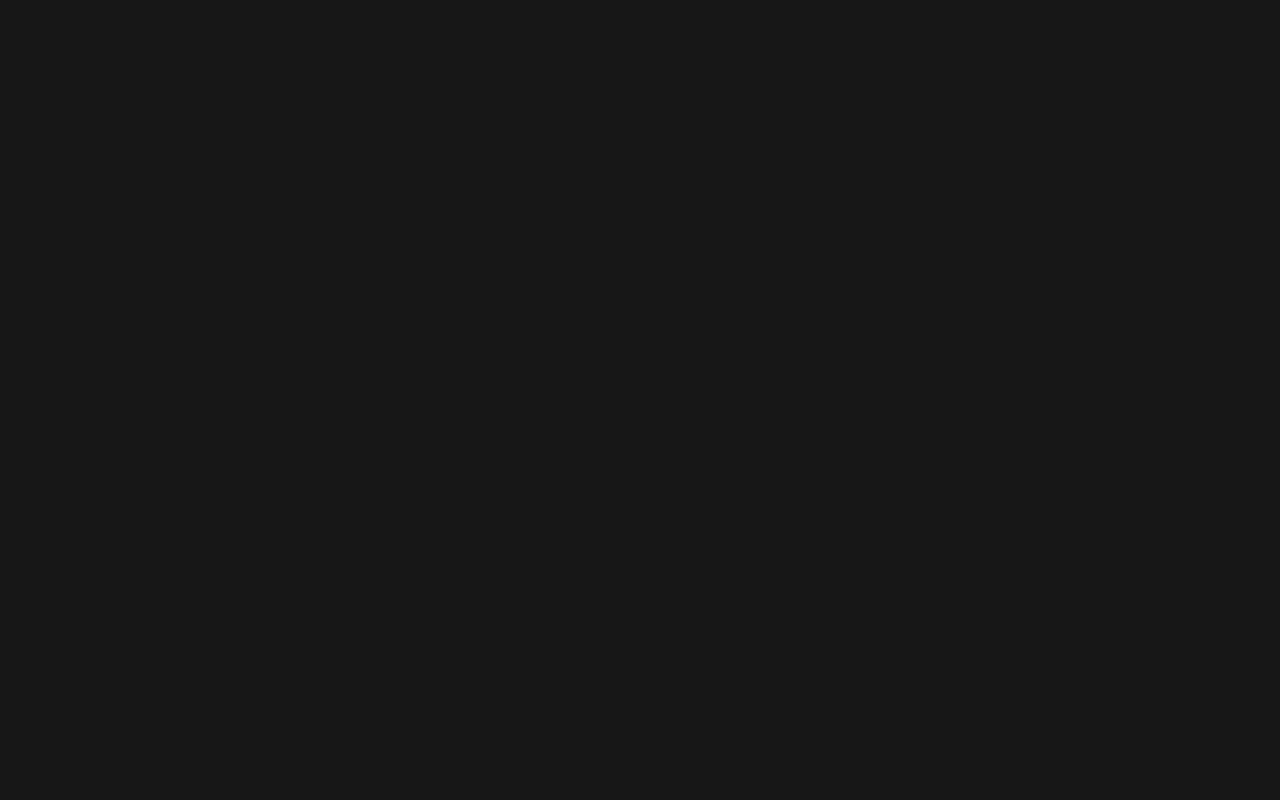
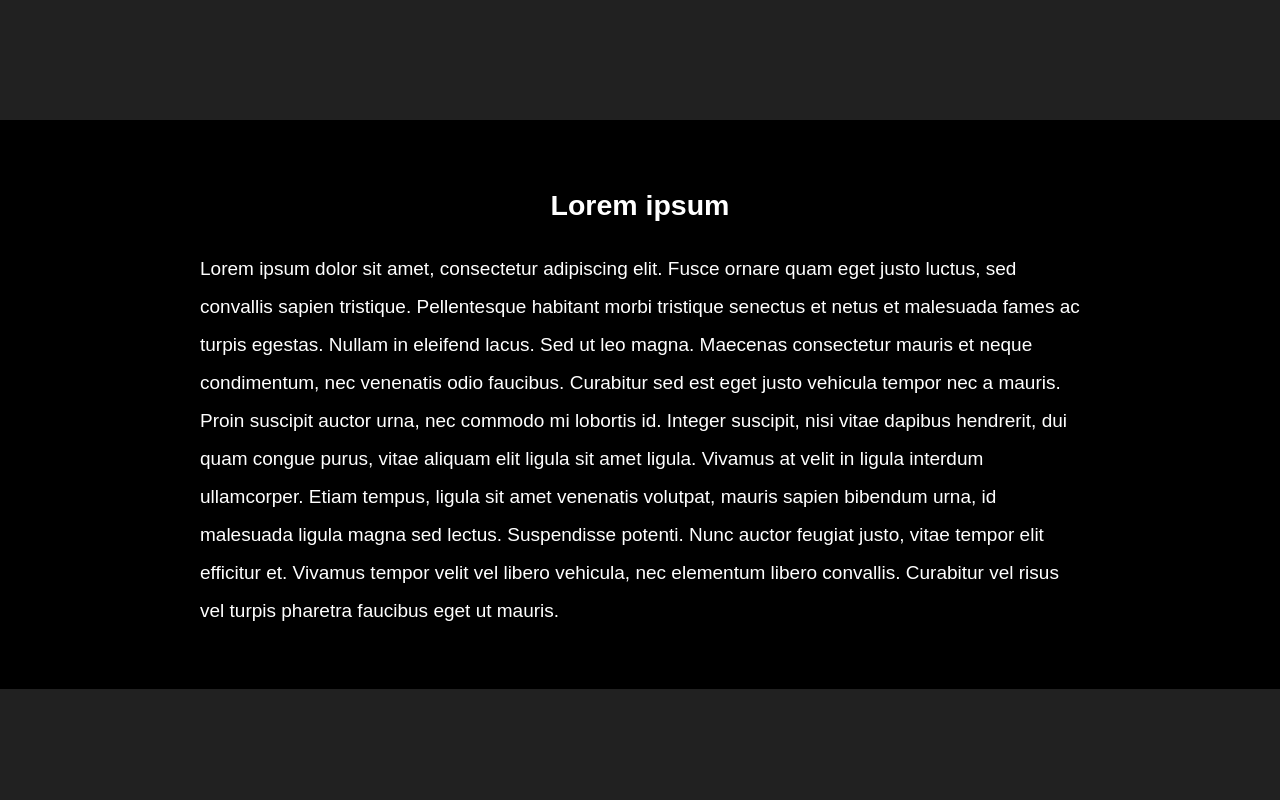
Before and after one commit to Weshmangle/pillowSiteWeb, a React (Vite) app in the folder client/: page /studio in a window 1280 px wide. Shown: the part 800-1600 px from the top of the page. Before the commit the page ends 1100 px from the top, so only its background shows below. Built offline with nearby package versions, Linux system fonts and the light colour scheme.

Commit message:
Page Studio v1

```diff
--- a/client/src/pages/Studio.jsx
+++ b/client/src/pages/Studio.jsx
@@ -3,6 +3,37 @@ import { useEffect } from 'react'
 
 const Studio = () => {
 
+    const paragArray = [
+            {
+               id: 0,
+               title : "Lorem ipsum",
+               paragraph : "Lorem ipsum dolor sit amet, consectetur adipiscing elit. Fusce ornare quam eget justo luctus, sed convallis sapien tristique. Pellentesque habitant morbi tristique senectus et netus et malesuada fames ac turpis egestas. Nullam in eleifend lacus. Sed ut leo magna. Maecenas consectetur mauris et neque condimentum, nec venenatis odio faucibus. Curabitur sed est eget justo vehicula tempor nec a mauris. Proin suscipit auctor urna, nec commodo mi lobortis id. Integer suscipit, nisi vitae dapibus hendrerit, dui quam congue purus, vitae aliquam elit ligula sit amet ligula. Vivamus at velit in ligula interdum ullamcorper. Etiam tempus, ligula sit amet venenatis volutpat, mauris sapien bibendum urna, id malesuada ligula magna sed lectus. Suspendisse potenti. Nunc auctor feugiat justo, vitae tempor elit efficitur et. Vivamus tempor velit vel libero vehicula, nec elementum libero convallis. Curabitur vel risus vel turpis pharetra faucibus eget ut mauris."
+            },
+
+            {
+               id: 1,
+               title : "Lorem ipsum",
+               paragraph : "Lorem ipsum dolor sit amet, consectetur adipiscing elit. Fusce ornare quam eget justo luctus, sed convallis sapien tristique. Pellentesque habitant morbi tristique senectus et netus et malesuada fames ac turpis egestas. Nullam in eleifend lacus. Sed ut leo magna. Maecenas consectetur mauris et neque condimentum, nec venenatis odio faucibus. Curabitur sed est eget justo vehicula tempor nec a mauris. Proin suscipit auctor urna, nec commodo mi lobortis id. Integer suscipit, nisi vitae dapibus hendrerit, dui quam congue purus, vitae aliquam elit ligula sit amet ligula. Vivamus at velit in ligula interdum ullamcorper. Etiam tempus, ligula sit amet venenatis volutpat, mauris sapien bibendum urna, id malesuada ligula magna sed lectus. Suspendisse potenti. Nunc auctor feugiat justo, vitae tempor elit efficitur et. Vivamus tempor velit vel libero vehicula, nec elementum libero convallis. Curabitur vel risus vel turpis pharetra faucibus eget ut mauris."
+            },
+
+            {
+               id: 2,
+               title : "Lorem ipsum",
+               paragraph : "Lorem ipsum dolor sit amet, consectetur adipiscing elit. Fusce ornare quam eget justo luctus, sed convallis sapien tristique. Pellentesque habitant morbi tristique senectus et netus et malesuada fames ac turpis egestas. Nullam in eleifend lacus. Sed ut leo magna. Maecenas consectetur mauris et neque condimentum, nec venenatis odio faucibus. Curabitur sed est eget justo vehicula tempor nec a mauris. Proin suscipit auctor urna, nec commodo mi lobortis id. Integer suscipit, nisi vitae dapibus hendrerit, dui quam congue purus, vitae aliquam elit ligula sit amet ligula. Vivamus at velit in ligula interdum ullamcorper. Etiam tempus, ligula sit amet venenatis volutpat, mauris sapien bibendum urna, id malesuada ligula magna sed lectus. Suspendisse potenti. Nunc auctor feugiat justo, vitae tempor elit efficitur et. Vivamus tempor velit vel libero vehicula, nec elementum libero convallis. Curabitur vel risus vel turpis pharetra faucibus eget ut mauris."
+            },
+
+            {
+               id: 3,
+               title : "Lorem ipsum",
+               paragraph : "Lorem ipsum dolor sit amet, consectetur adipiscing elit. Fusce ornare quam eget justo luctus, sed convallis sapien tristique. Pellentesque habitant morbi tristique senectus et netus et malesuada fames ac turpis egestas. Nullam in eleifend lacus. Sed ut leo magna. Maecenas consectetur mauris et neque condimentum, nec venenatis odio faucibus. Curabitur sed est eget justo vehicula tempor nec a mauris. Proin suscipit auctor urna, nec commodo mi lobortis id. Integer suscipit, nisi vitae dapibus hendrerit, dui quam congue purus, vitae aliquam elit ligula sit amet ligula. Vivamus at velit in ligula interdum ullamcorper. Etiam tempus, ligula sit amet venenatis volutpat, mauris sapien bibendum urna, id malesuada ligula magna sed lectus. Suspendisse potenti. Nunc auctor feugiat justo, vitae tempor elit efficitur et. Vivamus tempor velit vel libero vehicula, nec elementum libero convallis. Curabitur vel risus vel turpis pharetra faucibus eget ut mauris."
+            },
+
+            {
+               id: 4,
+               title : "Lorem ipsum",
+               paragraph : "Lorem ipsum dolor sit amet, consectetur adipiscing elit. Fusce ornare quam eget justo luctus, sed convallis sapien tristique. Pellentesque habitant morbi tristique senectus et netus et malesuada fames ac turpis egestas. Nullam in eleifend lacus. Sed ut leo magna. Maecenas consectetur mauris et neque condimentum, nec venenatis odio faucibus. Curabitur sed est eget justo vehicula tempor nec a mauris. Proin suscipit auctor urna, nec commodo mi lobortis id. Integer suscipit, nisi vitae dapibus hendrerit, dui quam congue purus, vitae aliquam elit ligula sit amet ligula. Vivamus at velit in ligula interdum ullamcorper. Etiam tempus, ligula sit amet venenatis volutpat, mauris sapien bibendum urna, id malesuada ligula magna sed lectus. Suspendisse potenti. Nunc auctor feugiat justo, vitae tempor elit efficitur et. Vivamus tempor velit vel libero vehicula, nec elementum libero convallis. Curabitur vel risus vel turpis pharetra faucibus eget ut mauris."
+            }
+        ]
 
     useEffect(() => {
 
@@ -14,10 +45,21 @@ const Studio = () => {
 
     return (
         <main className="studio-page-main container">
+            <h1 className="studio-page-title">Notre studio</h1>
 
-            {/****** Article **********/}
+            {/****** Contenu de la page **********/}
             <article className="studio-page-article">
-                <p>Lorem ipsum</p>
+                {paragArray.map((oneParag, index) => (
+
+                    <>
+                    {/**** Section avec un paragraphe ****/}
+                    <section key={oneParag.id} className="studio-page-section">
+                        <h2>{oneParag.title}</h2>
+                        <p className="studio-page-paragraph">{oneParag.paragraph}</p>
+                    </section>
+                    </>
+
+                ))}
             </article>
 
         </main>
--- a/client/src/stylesheets/App.css
+++ b/client/src/stylesheets/App.css
@@ -6,7 +6,7 @@ body {
 	font-weight: 400;
 	line-height: 1.5;
 	color: #FFFFFF;
-	background: #171717;
+	background: #212121;
 }
 
 html {
--- a/client/src/stylesheets/onegame-page.css
+++ b/client/src/stylesheets/onegame-page.css
@@ -28,6 +28,17 @@
     object-fit: cover;
 }
 
+.onegame-page-figure::after {
+  content: "";
+  position: absolute;
+  top: 0;
+  left: 0;
+  width: 100%;
+  height: 100%;
+  background-color: rgba(0, 0, 0, 0.5);
+  z-index: 1;
+}
+
 .game-parallax-img-container {
     position: relative;
     overflow: hidden;
@@ -52,7 +63,7 @@
 
 .onegame-page-article {
     text-align: center;
-    padding: 5rem 0 0 0;
+    padding: 1rem 0 0 0;
     background: #171717;
 }
 
@@ -90,6 +101,7 @@
     left: 65%;
     width: 100%;
     transform: translate(-50%, -50%);
+    z-index: 2;
 }
 
 
--- a/client/src/stylesheets/studio-page.css
+++ b/client/src/stylesheets/studio-page.css
@@ -0,0 +1,61 @@
+.studio-page-main {
+    text-align: center;
+    padding: 0;
+}
+
+.studio-page-article {
+    padding: 3rem 0 6rem 0;
+}
+
+.studio-page-section {
+    margin-bottom: 5rem;
+}
+
+.studio-page-paragraph {
+    text-align: left;
+    line-height: 1.7;
+    padding: 0 1rem 4rem 1rem;
+}
+
+
+
+/********* MEDIA QUERIES *************/
+/*********** TABLETTE **************/
+@media screen and (min-width:600px) and (max-width:900px) {
+    .studio-page-paragraph {
+        padding: 0 2rem 4rem 2rem;
+    }
+}
+
+/**********  DESKTOP **************/
+@media screen and (min-width:900px) {
+    .studio-page-article {
+        padding: 6rem 0 6rem 0;
+    }
+
+    .studio-page-section {
+        padding: 4rem 0 4rem 0;
+    }
+
+    .studio-page-paragraph {
+        line-height: 2;
+        padding: 0 20rem 0 20rem;
+    }
+
+    .studio-page-section h2,
+    .studio-page-section p {
+        animation: text-reveal 3s ease-in-out;
+        animation-timeline: view();
+        animation-range-start: cover 0%;
+        animation-range-end: contain 65%;
+    }
+
+    .studio-page-section:first-of-type h2,
+    .studio-page-section:first-of-type p {
+        animation: text-reveal 1s ease-in-out;
+    }
+
+    .studio-page-article .studio-page-section:nth-child(even) {
+        background: black;
+    }
+}
```
